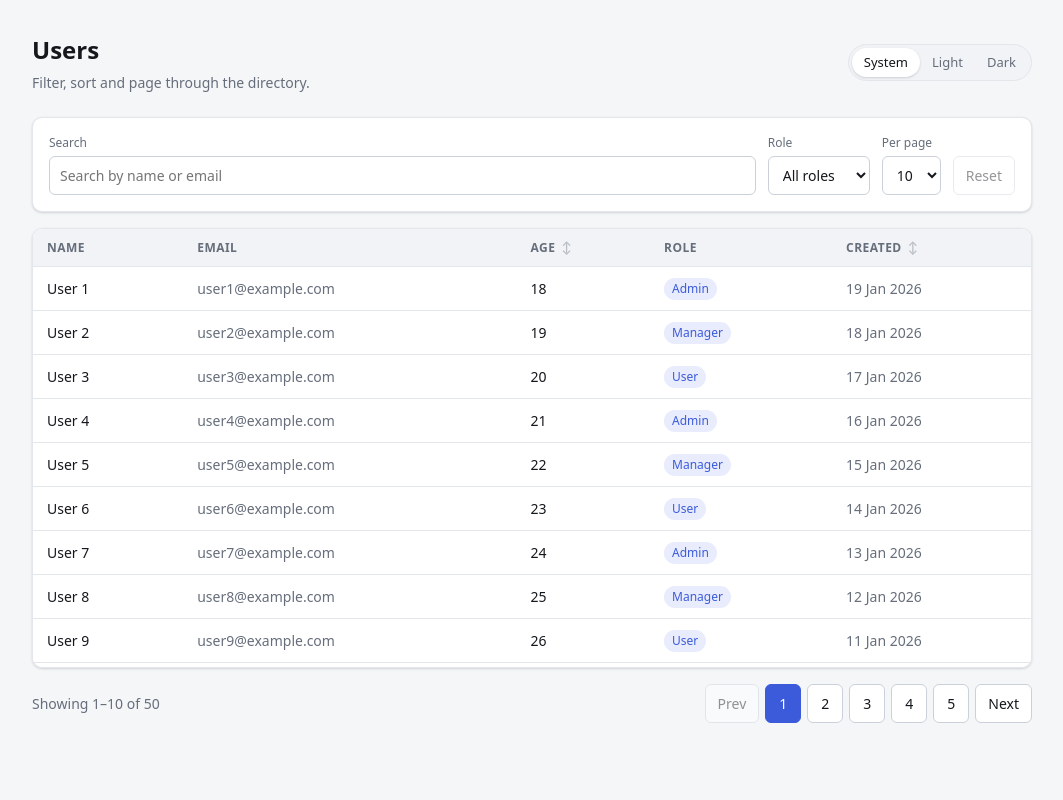
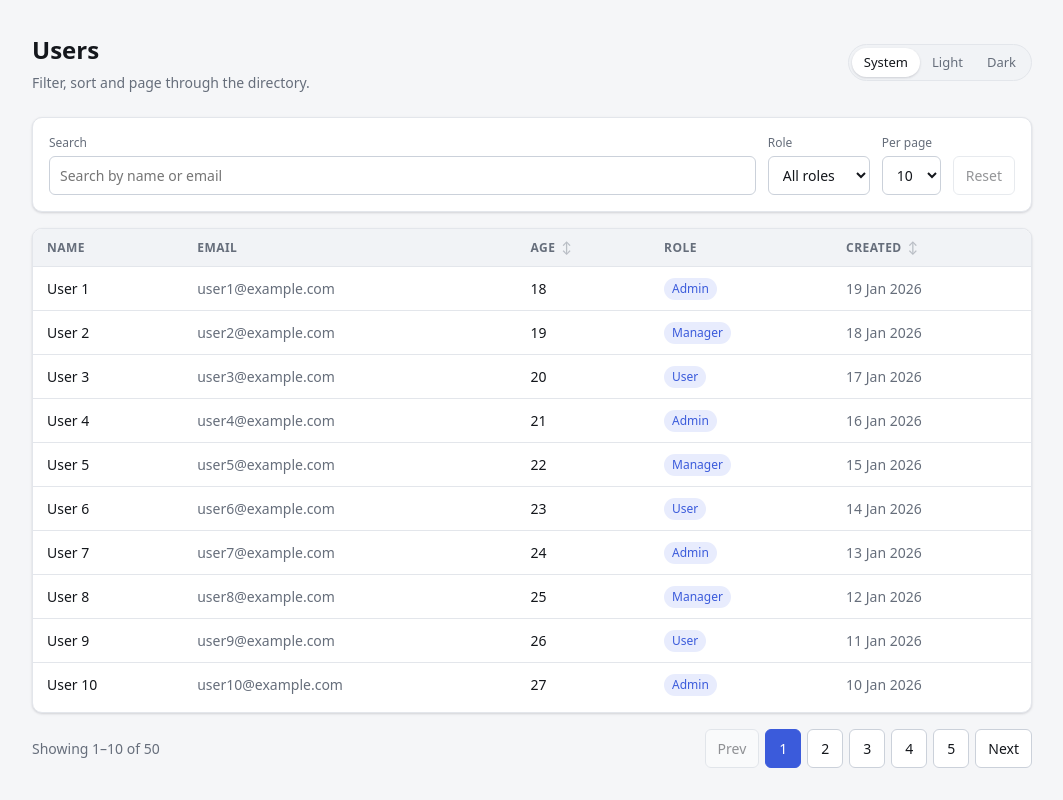
Before and after one commit to BogdanPotapenko/test-nuxt-3-uptowin, a Nuxt app: page / in a window 1280 px wide. Shown: the whole page, without its empty margins (108-1171 px from the left). Built offline with nearby package versions, Linux system fonts and the light colour scheme.

Commit message:
make table fill available height

```diff
--- a/app.vue
+++ b/app.vue
@@ -9,7 +9,7 @@
       <ThemeToggle />
     </header>
 
-    <main>
+    <main class="layout__main">
       <NuxtPage />
     </main>
   </div>
@@ -27,9 +27,20 @@ useHead({
 
 <style scoped>
 .layout {
+  display: flex;
+  flex-direction: column;
+  min-height: 100vh;
+  min-height: 100dvh;
   max-width: 1040px;
   margin: 0 auto;
-  padding: 32px 20px 64px;
+  padding: 32px 20px;
+}
+
+.layout__main {
+  display: flex;
+  flex: 1;
+  flex-direction: column;
+  min-height: 0;
 }
 
 .layout__header {
--- a/components/UserTable.vue
+++ b/components/UserTable.vue
@@ -106,7 +106,8 @@ function sortIconFor(field: SortField): string {
 
 <style scoped>
 .table-wrapper {
-  max-height: 440px;
+  flex: 1;
+  min-height: 240px;
   overflow: auto;
   border: 1px solid var(--border);
   border-radius: var(--radius);
--- a/pages/index.vue
+++ b/pages/index.vue
@@ -57,7 +57,9 @@ const {
 <style scoped>
 .users {
   display: flex;
+  flex: 1;
   flex-direction: column;
   gap: 16px;
+  min-height: 0;
 }
 </style>
```
